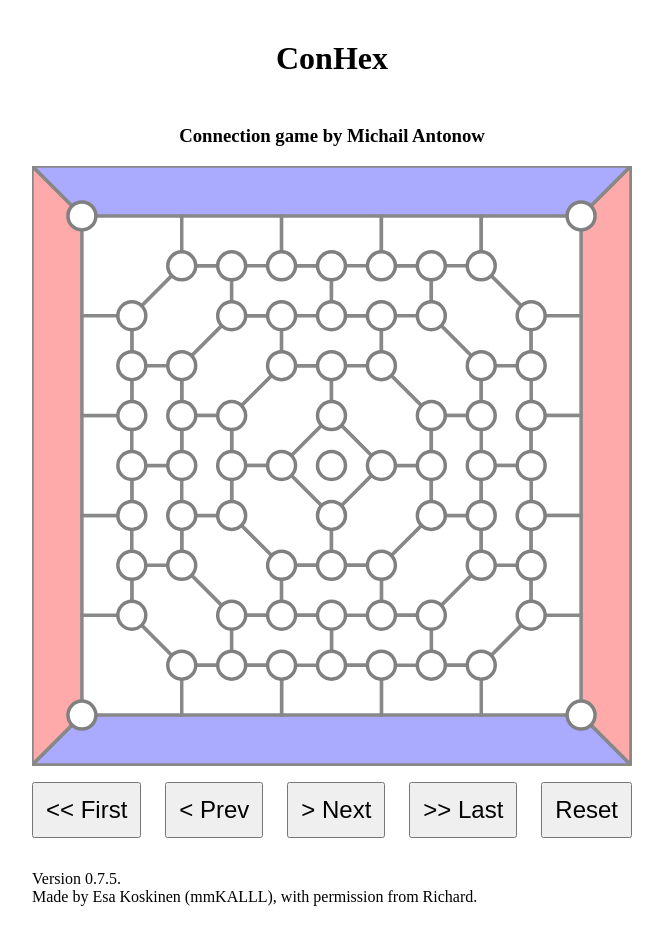
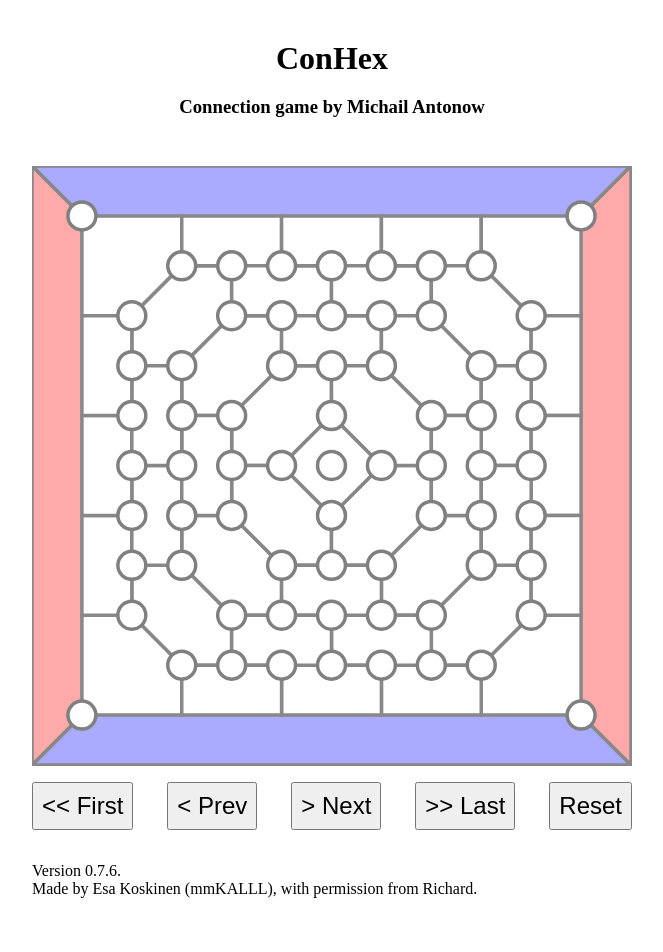
Before and after one commit to mmKALLL/conhex, a React (Vite) app: page / in a window 1280 px wide. Shown: the top 952 px of the page, without its empty margins (308-971 px from the left). Built offline with nearby package versions, Linux system fonts and the light colour scheme.

Commit message:
fix some spacings in CSS for the analysis page

```diff
--- a/src/components/game-screen.tsx
+++ b/src/components/game-screen.tsx
@@ -29,7 +29,7 @@ export function GameScreen() {
       <Header />
       <GameBoard boardSize={5} initialState={initialState} />
       <p>
-        Version 0.7.5.
+        Version 0.7.6.
         <br />
         Made by Esa Koskinen (mmKALLL), with permission from Richard.
       </p>
--- a/src/main.scss
+++ b/src/main.scss
@@ -10,7 +10,11 @@ h3 {
 }
 
 h1 {
-  margin-bottom: 48px;
+  margin-bottom: 0.8rem;
+}
+h2,
+h3 {
+  margin-bottom: 3rem;
 }
 
 section {
@@ -22,34 +26,35 @@ section {
 }
 
 .game-screen {
-  margin-top: 5vh;
+  margin-top: max(2rem, 5vh);
 }
 
 .game-board {
+  margin-top: 1rem;
   display: flex;
   flex-direction: row;
 }
 
 .move-list {
-  min-width: 3em;
-  margin: 0 1em;
+  min-width: 3rem;
+  margin: 0 1rem;
   font-family: -apple-system, BlinkMacSystemFont, 'Trebuchet MS', 'Lucida Sans Unicode',
     'Lucida Grande', 'Lucida Sans', Arial, sans-serif;
   font-weight: 400;
 }
 
 .board-buttons {
-  padding: 1em 0;
+  padding: 1rem 0;
   display: flex;
   justify-content: space-between;
 
   * {
-    font-size: 1.5em;
-    padding: 0.5em;
+    font-size: 1.5rem;
+    padding: 0.5rem;
     color: black;
   }
 }
 
 .footer {
-  margin-top: 4em;
+  margin-top: 4rem;
 }
```
